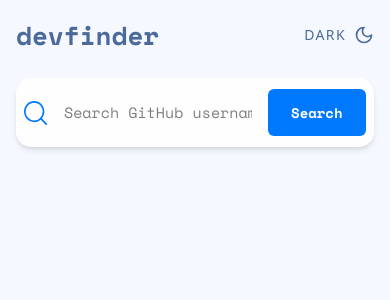
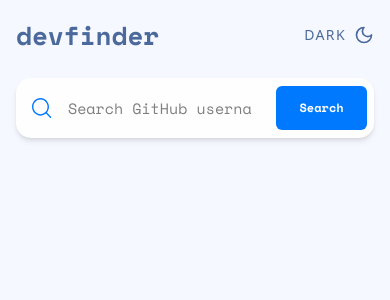
Before and after one commit to fantastizeey1/Github-User-Search, a React (Vite) app: page / in a window 390 px wide. Shown: the top 300 px of the page. Built offline with nearby package versions, Linux system fonts and the light colour scheme.

Commit message:
fix the mobile veis inregularities

```diff
--- a/src/components/SearchBar.tsx
+++ b/src/components/SearchBar.tsx
@@ -4,25 +4,26 @@ const SearchBar = ({
   searchUser,
   isLoading,
   darkMode,
+  error,
 }: {
   username: string;
   setUsername: React.Dispatch<React.SetStateAction<string>>;
   searchUser: (e: React.FormEvent) => void;
   isLoading: boolean;
   darkMode: boolean;
+  error: string;
 }) => (
   <form onSubmit={searchUser} className="relative">
     <div
-      className={`p-2 flex  items-center sm:p-8 rounded-[15px] w-full h-[69px] shadow-md ${
+      className={`p-2 flex items-center sm:p-4 rounded-[15px] w-full h-[60px] md:h-[69px] shadow-md relative ${
         darkMode ? "bg-card-dark" : "bg-card-light"
       }`}
     >
-      <div className="flex items-center gap-4 w-full">
       {/* Search Icon */}
       <img
         src="/icon-search.svg"
         alt="Search Icon"
-          className="text-primary w-6 h-6 sm:w-6 sm:h-6 flex-shrink-0"
+        className="text-primary w-5 h-5 sm:w-6 sm:h-6 flex-shrink-0 ml-2"
       />
 
       {/* Input Field */}
@@ -33,18 +34,24 @@ const SearchBar = ({
         onChange={(e) => setUsername(e.target.value)}
         className={`flex-1 bg-transparent text-body focus:outline-none placeholder:${
           darkMode ? "text-dark-text" : "text-light-text"
-          } ${darkMode ? "text-white" : "text-black"}`}
+        } ${darkMode ? "text-white" : "text-black"} px-4`}
       />
+
+      {/* Error Message inside the input bar */}
+      {error && (
+        <span className="absolute right-[110px] md:right-[150px] lg:right-[140px] text-red-500 text-sm font-bold">
+          {error}
+        </span>
+      )}
 
       {/* Search Button */}
       <button
         type="submit"
         disabled={isLoading}
-          className="button-primary px-4 py-3 sm:px-6 text-[14px] sm:text-[16px] disabled:opacity-75"
+        className="button-primary px-4 py-2 sm:px-6 text-[12px] sm:text-[16px] disabled:opacity-75 rounded-lg ml-2"
       >
         {isLoading ? "Searching..." : "Search"}
       </button>
-      </div>
     </div>
   </form>
 );
--- a/src/components/UserCard.tsx
+++ b/src/components/UserCard.tsx
@@ -7,24 +7,45 @@ import websiteIcon from "../assets/icon-website.svg";
 import locationIcon from "../assets/icon-location.svg";
 import companyIcon from "../assets/icon-company.svg";
 
-const UserCard = ({ user, darkMode }: { user: any; darkMode: boolean }) => (
+// Define TypeScript interface for the `user` prop
+interface User {
+  avatar_url: string;
+  name: string | null;
+  login: string;
+  created_at: string;
+  bio: string | null;
+  public_repos: number;
+  followers: number;
+  following: number;
+  location: string | null;
+  twitter_username: string | null;
+  blog: string | null;
+  company: string | null;
+}
+
+interface UserCardProps {
+  user: User;
+  darkMode: boolean;
+}
+
+const UserCard = ({ user, darkMode }: UserCardProps) => (
   <div
-    className={`p-6 sm:p-8 rounded-[15px] shadow-md ${
+    className={`p-6 sm:py-8 sm:px-6 rounded-[15px] shadow-md ${
       darkMode ? "bg-card-dark" : "bg-card-light"
     }`}
   >
-    <div className="flex flex-col   gap-6 sm:gap-8">
-      <div className="flex flex-row gap-5 md:gap-10 sm:gap-8">
+    <div className="flex flex-col gap-6 lg:gap-0 sm:gap-8">
+      <div className="flex flex-row items-center lg:items-start gap-5 md:gap-10 sm:gap-8">
         {/* Avatar */}
         <div>
           <img
-            src={user.avatar_url}
-            alt={user.name}
-            className="w-[70px] h-[70px] sm:w-[117px] sm:h-[117px] rounded-full"
+            src={user.avatar_url || "https://via.placeholder.com/117"} // Fallback for missing avatar
+            alt={user.name || user.login}
+            className="w-[70px] h-[70px] sm:w-[117px] sm:h-[117px] rounded-full lg:mx-[20px]"
           />
         </div>
         {/* Name and Joined Date */}
-        <div className="flex flex-col sm:flex-row sm:justify-between sm:items-center gap-2">
+        <div className="flex flex-col lg:w-[480px] items-center lg:items-start lg:flex-row lg:justify-between sm:items-start gap-2 lg-gap-0">
           <div>
             <h2 className="text-h2 text-[26px] font-bold">
               {user.name || user.login}
@@ -55,7 +76,7 @@ const UserCard = ({ user, darkMode }: { user: any; darkMode: boolean }) => (
           <div className="grid sm:grid-cols-2 gap-4">
             <InfoItem
               icon={locationIcon}
-              text={user.location}
+              text={user.location || "Not Available"}
               available={!!user.location}
             />
             <InfoItem
@@ -75,7 +96,7 @@ const UserCard = ({ user, darkMode }: { user: any; darkMode: boolean }) => (
             <InfoItem
               icon={websiteIcon}
               text={user.blog || "Not Available"}
-              link={user.blog}
+              link={user.blog || undefined}
               available={!!user.blog}
             />
             <InfoItem
--- a/src/pages/GithubUserSearch.tsx
+++ b/src/pages/GithubUserSearch.tsx
@@ -8,7 +8,7 @@ import UserCard from "../components/UserCard";
 interface GitHubUser {
   login: string;
   name: string;
-  avatar_url?: string;
+  avatar_url: string;
   bio: string;
   location: string;
   blog: string;
@@ -64,16 +64,9 @@ const GithubUserSearch = () => {
           searchUser={searchUser}
           isLoading={isLoading}
           darkMode={darkMode}
+          error={error}
         />
-        {error && (
-          <div
-            className={`p-4 text-center rounded-[15px] ${
-              darkMode ? "bg-card-dark" : "bg-card-light"
-            }`}
-          >
-            <p className="text-[#F74646] font-bold">{error}</p>
-          </div>
-        )}
+
         {user && <UserCard user={user} darkMode={darkMode} />}
       </div>
     </div>
```
Lines whose indentation alone changed are shown as unchanged.
